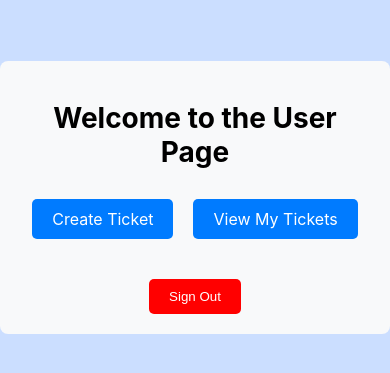
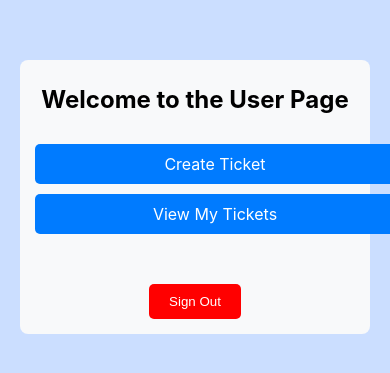
Before and after one commit to Mihir355/Ticket-Support-System, a React (Create React App) app in the folder frontend/: page /userpage/1 in a window 390 px wide. Shown: the part 225-598 px from the top of the page. Built offline with nearby package versions, Linux system fonts and the light colour scheme.

Commit message:
modified userdash

```diff
--- a/frontend/src/styling/userdash.css
+++ b/frontend/src/styling/userdash.css
@@ -1,3 +1,8 @@
+body {
+  margin: 0;
+  overflow-x: hidden;
+}
+
 .userdash-container {
   display: flex;
   justify-content: center;
@@ -5,6 +10,8 @@
   height: 100vh;
   text-align: center;
   background-color: rgb(203, 222, 255);
+  padding: 0 20px;
+  box-sizing: border-box;
 }
 
 .userdash-content {
@@ -28,7 +35,7 @@
 
 .userdash-button {
   padding: 10px 20px;
-  margin: 0 10px;
+  margin-bottom: 10px;
   background-color: #007bff;
   color: #fff;
   border: none;
@@ -58,3 +65,23 @@
 .userdash-signout:hover {
   background-color: #cc0000;
 }
+
+@media (max-width: 600px) {
+  .userdash-container {
+    padding: 0 20px;
+  }
+
+  .userdash-button {
+    width: 100%;
+    margin-bottom: 10px;
+  }
+
+  .userdash-content {
+    padding: 15px;
+  }
+
+  .userdash-title {
+    font-size: 24px;
+    padding-top: 10px;
+  }
+}
```
